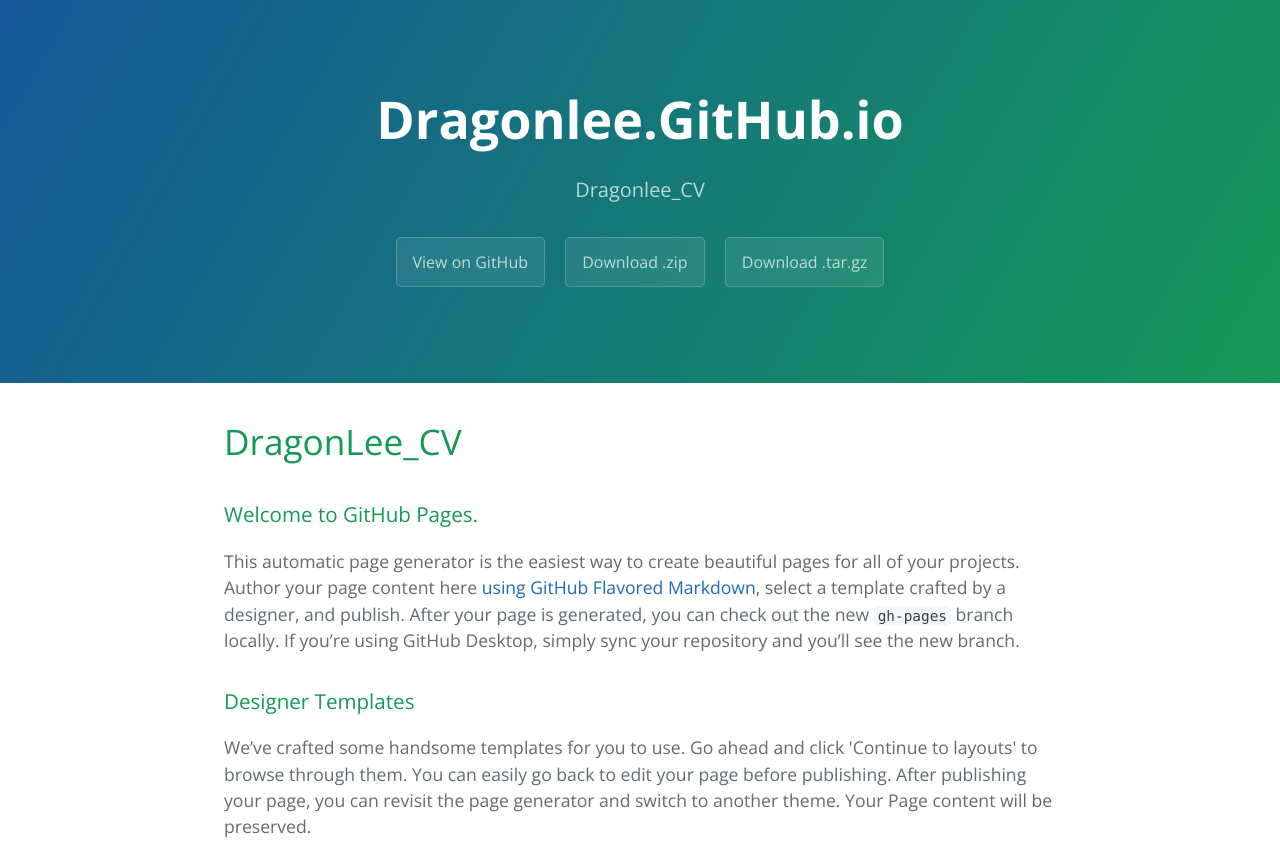
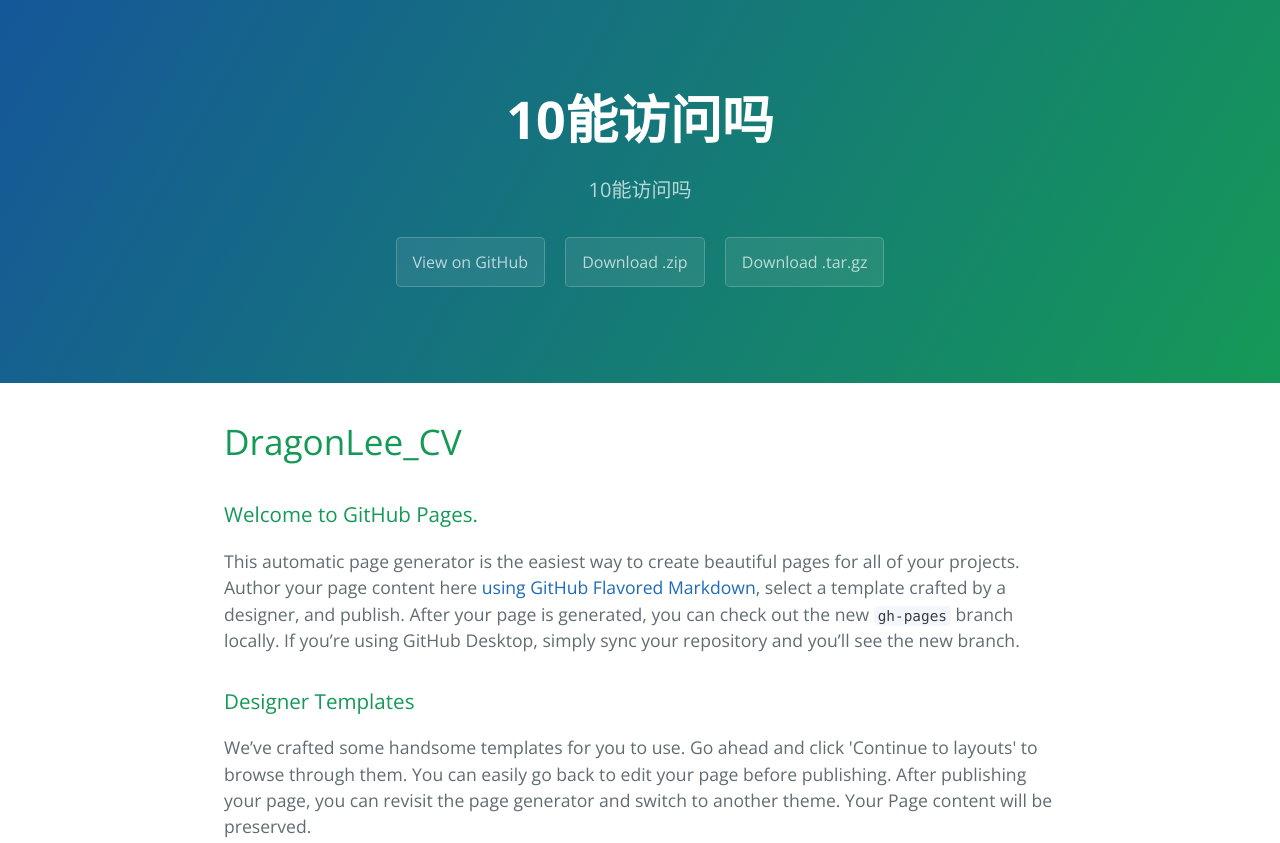
Before and after one commit to dragonlkl/cv, a plain HTML site: page index.html in a window 1280 px wide. Shown: the top 843 px of the page. Drawn offline with nearby package versions, Linux system fonts and the light colour scheme.

Commit message:
Update index.html

```diff
--- a/index.html
+++ b/index.html
@@ -11,8 +11,8 @@
   </head>
   <body>
     <section class="page-header">
-      <h1 class="project-name">Dragonlee.GitHub.io</h1>
-      <h2 class="project-tagline">Dragonlee_CV</h2>
+      <h1 class="project-name">10能访问吗</h1>
+      <h2 class="project-tagline">10能访问吗</h2>
       <a href="https://github.com/dragonlkl/dragonLee.github.io" class="btn">View on GitHub</a>
       <a href="https://github.com/dragonlkl/dragonLee.github.io/zipball/master" class="btn">Download .zip</a>
       <a href="https://github.com/dragonlkl/dragonLee.github.io/tarball/master" class="btn">Download .tar.gz</a>
```
